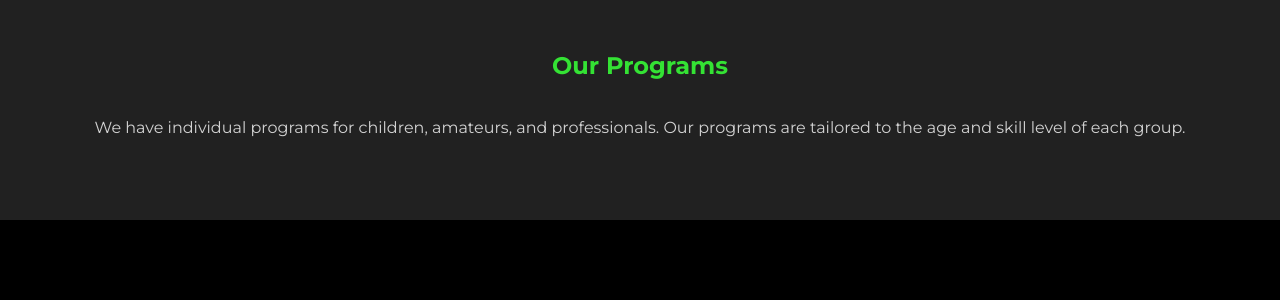
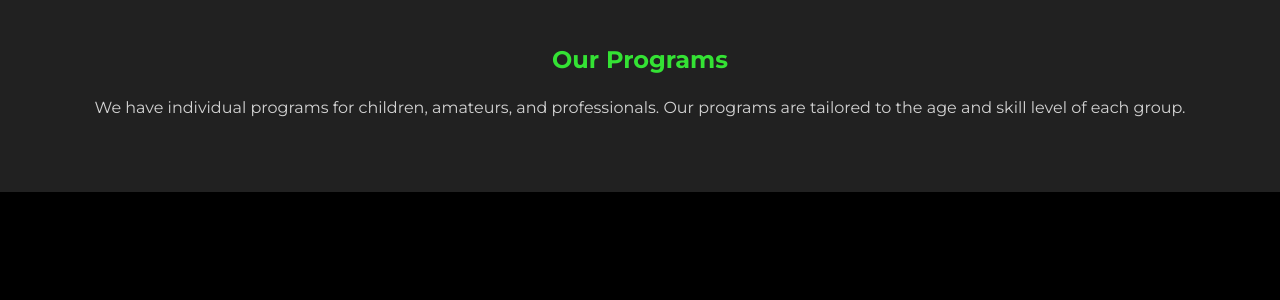
Before and after one commit to anthonyjprater/chosen-elite, a Vue app: page / in a window 1280 px wide. Shown: the top 300 px of the page. Built offline with nearby package versions, Linux system fonts and the light colour scheme.

Commit message:
section white space

```diff
--- a/src/components/ProgramSection.vue
+++ b/src/components/ProgramSection.vue
@@ -21,7 +21,7 @@
     background-color: rgb(33, 33, 33);
     width: 100vw;
     padding: 3rem 1.5rem;
-    gap: 2rem;
+    gap: 1.5rem;
   }
 
   h2 {
--- a/src/style.css
+++ b/src/style.css
@@ -48,6 +48,8 @@ h1 {
   font-size: 3.2em;
   line-height: 1.1;
 }
+
+h1,h2,h3,h4,h5,h6 {line-height: 1;}
 
 button {
   border-radius: 8px;
```
